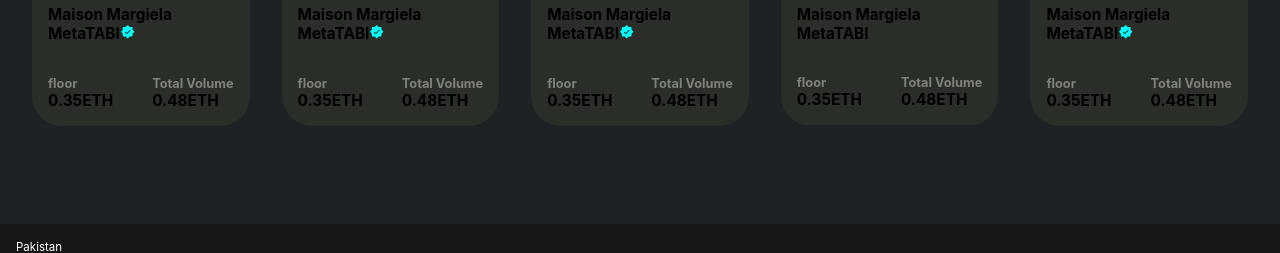
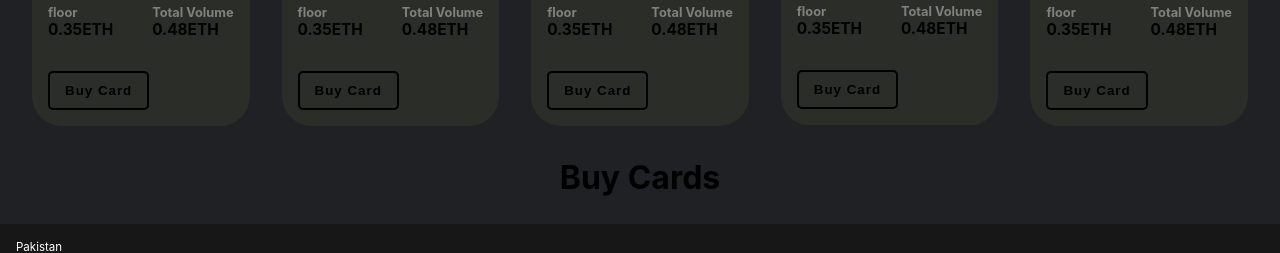
Before and after one commit to shahzadakram786/Learning-React-js-, a React (Create React App) app: page / in a window 1280 px wide. Shown: the part 510-763 px from the top of the page. Built offline with nearby package versions, Linux system fonts and the light colour scheme.

Commit message:
task 2 has completed but without using any state by using render

```diff
--- /dev/null
+++ b/src/components/Section/CardList/Buycards.jsx
@@ -0,0 +1,21 @@
+import React from "react";
+import CardCom from "../card details";
+
+function BuyCards({ buyCard, removeCard, addCardToBuyList }) {
+  return (
+    <>
+      <div style={{ display: "flex", gap: "2rem", padding: "0 2rem" }}>
+        {buyCard.map((item, index) => (
+          <CardCom
+            cardData={item}
+            key={index}
+            removeCard={removeCard}
+            addCardToBuyList={addCardToBuyList}
+          />
+        ))}
+      </div>
+    </>
+  );
+}
+
+export default BuyCards;
--- a/src/components/Section/CardList/index.jsx
+++ b/src/components/Section/CardList/index.jsx
@@ -1,14 +1,19 @@
 import React from "react";
-import Details from "../card details";
-import { BsDisplay } from "react-icons/bs";
+import CardCom from "../card details";
 
-function CardList({ drops }) {
+function CardList({ drops, addCardToBuyList }) {
   return (
     <>
-    <div style={{display:"flex", gap:"2rem" , padding : "0 2rem"}}>
-      {drops.map((item) => {
-        return <Details {...item} />;
-      })}
+      <div style={{ display: "flex", gap: "2rem", padding: "0 2rem" }}>
+        {drops.map((item, index) => {
+          return (
+            <CardCom
+              cardData={item}
+              key={index}
+              addCardToBuyList={addCardToBuyList}
+            />
+          );
+        })}
       </div>
     </>
   );
--- a/src/components/Section/card details/index.jsx
+++ b/src/components/Section/card details/index.jsx
@@ -1,47 +1,57 @@
 import React from "react";
 import { VscVerifiedFilled } from "react-icons/vsc";
 
-function Card_Structure({
-  title,
-  image,
-  des1,
-  price1,
-  curr1,
-  des2,
-  price2,
-  curr2,
-  verified,
-}) {
+function CardCom({ cardData, addCardToBuyList }) {
+  const BuyCards = (cardData) => {
+    addCardToBuyList(cardData);
+  };
+
   return (
     <div className="card">
       <div className="img_parent">
-        <img src={image} alt="shoes" />
+        <img src={cardData.image} alt="shoes" />
       </div>
       <div className="text_parent">
         <h2>
-          {title}
-          {verified ? <VscVerifiedFilled className="verified" /> : ""}
+          {cardData.title}
+          {cardData.verified ? <VscVerifiedFilled className="verified" /> : ""}
         </h2>
         <div className="text_child">
           <div>
-            <h3>{des1}</h3>
+            <h3>{cardData.des1}</h3>
             <h2>
-              {price1}
-              <span>{curr1}</span>
+              {cardData.price1}
+              <span>{cardData.curr1}</span>
             </h2>
           </div>
 
           <div>
-            <h3>{des2}</h3>
+            <h3>{cardData.des2}</h3>
             <h2>
-              {price2}
-              <span>{curr2}</span>
+              {cardData.price2}
+              <span>{cardData.curr2}</span>
             </h2>
           </div>
+        </div>
+        <div>
+          <button
+            style={{
+              padding: "10px 15px",
+              borderRadius: "5px",
+              cursor: "pointer",
+              color: "black",
+              fontWeight: "bolder",
+              letterSpacing: "1px",
+              border: "2px solid black",
+            }}
+            onClick={() => BuyCards(cardData)}
+          >
+            Buy Card
+          </button>
         </div>
       </div>
     </div>
   );
 }
 
-export default Card_Structure;
+export default CardCom;
--- a/src/components/Section/card/index.jsx
+++ b/src/components/Section/card/index.js
@@ -1,14 +1,13 @@
-
 import img1 from "./img1.png";
 import img2 from "./img2.png";
 import img3 from "./img3.png";
 import img4 from "./img4.png";
 import img5 from "./img5.png";
 
-import "./style.css";
 
 const card = [
   {
+    id: 0,
     title: "Maison Margiela MetaTABI",
     image: img1,
     des1: "floor",
@@ -20,6 +19,7 @@
     verified: true,
   },
   {
+    id: 1,
     title: "Maison Margiela MetaTABI",
     image: img2,
     des1: "floor",
@@ -31,6 +31,7 @@
     verified: true,
   },
   {
+    id: 2,
     title: "Maison Margiela MetaTABI",
     image: img3,
     des1: "floor",
@@ -42,6 +43,7 @@
     verified: true,
   },
   {
+    id: 3,
     title: "Maison Margiela MetaTABI",
     image: img4,
     des1: "floor",
@@ -53,6 +55,7 @@
     verified: false,
   },
   {
+    id: 4,
     title: "Maison Margiela MetaTABI",
     image: img5,
     des1: "floor",
@@ -62,6 +65,6 @@
     price2: "0.48",
     curr2: "ETH",
     verified: true,
-  }
+  },
 ];
 export default card;
--- a/src/components/Section/index.jsx
+++ b/src/components/Section/index.jsx
@@ -1,19 +1,38 @@
 import React from "react";
+import ReactDOM from "react-dom/client";
 import "./style.css";
 import drops from "../Section/card/index";
 import CardList from "./CardList";
+import BuyCards from "./CardList/Buycards";
 
+let buyCard = [];
 
 function Section() {
+  const addCardToBuyList = (cardData) => {
+    buyCard.push(cardData);
+    renderBuyCards();
+  };
+
+  const renderBuyCards = () => {
+    const buyCardsContainer = document.querySelector(".list-buy-cards");
+    buyCardsContainer.innerHTML = "";
+    const root = ReactDOM.createRoot(buyCardsContainer);
+    root.render(<BuyCards buyCard={buyCard} />);
+  };
+
   return (
     <>
       <div className="body">
-      <div  className="main2">
-        <CardList drops={drops} />
+        <div className="main2">
+          <CardList drops={drops} addCardToBuyList={addCardToBuyList} />
+        </div>
+        <div className="buy-cards">
+          <div>
+            <h1 style={{ textAlign: "center" }}>Buy Cards</h1>
+          </div>
+          <div className="list-buy-cards"></div>
+        </div>
       </div>
-
-
-    </div>
     </>
   );
 }
--- a/src/index.js
+++ b/src/index.js
@@ -1,17 +1,11 @@
-import React from 'react';
-import ReactDOM from 'react-dom/client';
-import './index.css';
-import App from './App';
-import reportWebVitals from './reportWebVitals';
+import React from "react";
+import ReactDOM from "react-dom/client";
+import "./index.css";
+import App from "./App";
 
-const root = ReactDOM.createRoot(document.getElementById('root'));
+const root = ReactDOM.createRoot(document.getElementById("root"));
 root.render(
   <React.StrictMode>
     <App />
   </React.StrictMode>
 );
-
-// If you want to start measuring performance in your app, pass a function
-// to log results (for example: reportWebVitals(console.log))
-// or send to an analytics endpoint. Learn more: https://bit.ly/CRA-vitals
-reportWebVitals();
```
